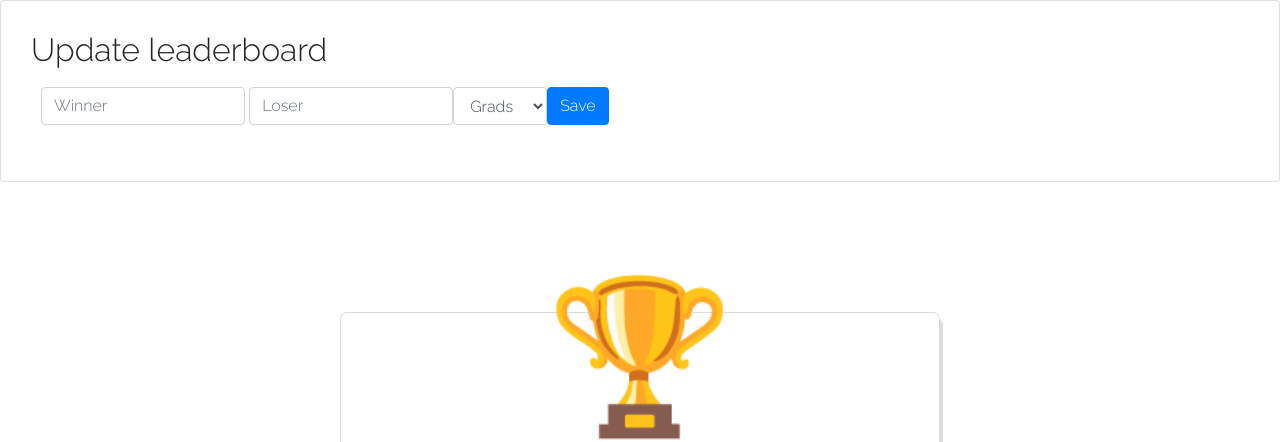
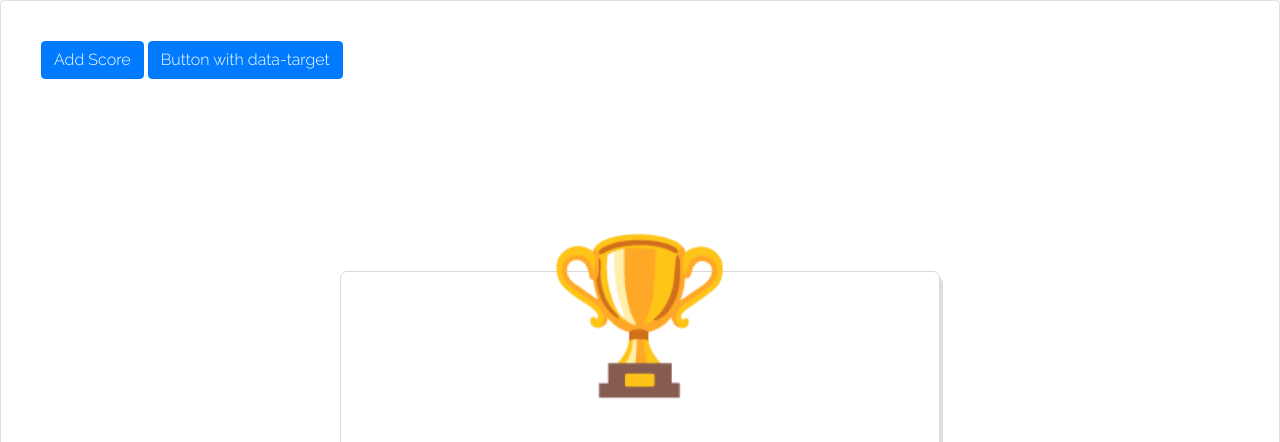
Before and after one commit to junaid-iw/TableTennisLadder, a Flask app: page /leaderboard in a window 1280 px wide. Shown: the part 76-518 px from the top of the page. Run offline with Flask 2, Linux system fonts and the light colour scheme; some libraries are stand-ins or nearby versions.

Commit message:
top html m8

```diff
--- a/main/main.py
+++ b/main/main.py
@@ -14,7 +14,7 @@ def removePlayer(player_to_remove):
         updateLeaderboard(leaderboard)
 
     except:
-        print("Error removing player from leaderboard")
+        return "Error removing player from leaderboard"
 
 
 def recordMatch(winner, loser):
@@ -172,12 +172,25 @@ def leaderboard():
 def new_add_player():
     lb_choice = request.form.get('lb_choice')
     multiselect = request.form.getlist('player')
-    changeLeaderboard(lb_choice)
+    new_leaderboard_name = request.form.get('new_lb_name')
+    delete_leaderboard_name = request.form.get('delete_lb_name')
+    delete_player_name = request.form.get('delete_player_name')
+    res = None
 
-    winner = multiselect[0].capitalize()
-    loser = multiselect[1].capitalize()
+    if multiselect:
+        winner = multiselect[0].capitalize()
+        loser = multiselect[1].capitalize()
+        changeLeaderboard(lb_choice)
+        res = recordMatch(winner, loser)
+    if new_leaderboard_name:
+        res = createLeaderboard(new_leaderboard_name)
 
-    res = recordMatch(winner, loser)
+    if delete_leaderboard_name:
+        res = deleteLeaderboard(delete_leaderboard_name)
+
+    if delete_player_name:
+        res = removePlayer(delete_player_name)
+
     if res:
         flash(res)
 
--- a/main/templates/lb.html
+++ b/main/templates/lb.html
@@ -10,19 +10,41 @@
         <div class="card">
             <div class="card-body">
                 <form method="POST">
-                    <h2>Update leaderboard</h2>
                     <div class="form-inline">
+                        <p>
+                            <a class="btn btn-primary" data-toggle="collapse" href="#collapseExample" role="button" aria-expanded="false" aria-controls="collapseExample">Add Score</a>
+                            <button class="btn btn-primary" type="button" data-toggle="collapse" data-target="#collapseExample" aria-expanded="false" aria-controls="collapseExample">Button with data-target</button>
+                        </p>
+                        <div class="collapse" id="collapseExample">
+                            <div class="card card-body">
+                                <div>
                                     <fieldset>
-                        <input name="player" placeholder="Winner" class="form-control">
+                                    <input name="player" id="add_score" placeholder="Winner" class="form-control">
                                     <input name="player" placeholder="Loser" class="form-control">
                                     </fieldset>
-                        <select name="lb_choice" class="form-control">
+                                    <select name="lb_choice" id="lb_choice" class="form-control">
                                         {% for lb in leaderboards %}
                                             <option value="{{lb[0]}}">{{lb[0]}}</option>
                                         {% endfor %}
                                     </select>
+                                </div>
                             <button type="submit" class="btn btn-primary">Save</button>
                          </div>
+                    </div>
+
+
+                        <!---->
+                    <!--<div class="form-inline">-->
+                        <!--<label for="new_lb">New Leaderboard</label>-->
+                        <!--<input name="new_lb_name" id="new_lb" placeholder="Leaderboard Name" class="form-control">-->
+                        <!--<button type="submit" class="btn btn-primary">Save</button>-->
+                        <!--<label for="delete_lb">Delete Leaderboard</label>-->
+                        <!--<input name="delete_lb_name" id="delete_lb" placeholder="Leaderboard Name" class="form-control">-->
+                        <!--<button type="submit" class="btn btn-primary">Save</button>-->
+                        <!--<label for="delete_player">Delete Player</label>-->
+                        <!--<input name="delete_player_name" id="delete_player" placeholder="Player Name" class="form-control">-->
+                        <!--<button type="submit" class="btn btn-primary">Save</button>-->
+                    <!--</div>-->
                 </form>
                 {% include 'validation_error.html' %}
             </div>
@@ -44,5 +66,8 @@
                 </div>
             </div>
         {% endfor %}
+    <script src="https://code.jquery.com/jquery-3.2.1.slim.min.js" integrity="sha384-KJ3o2DKtIkvYIK3UENzmM7KCkRr/rE9/Qpg6aAZGJwFDMVNA/GpGFF93hXpG5KkN" crossorigin="anonymous"></script>
+    <script src="https://cdnjs.cloudflare.com/ajax/libs/popper.js/1.12.9/umd/popper.min.js" integrity="sha384-ApNbgh9B+Y1QKtv3Rn7W3mgPxhU9K/ScQsAP7hUibX39j7fakFPskvXusvfa0b4Q" crossorigin="anonymous"></script>
+    <script src="https://maxcdn.bootstrapcdn.com/bootstrap/4.0.0/js/bootstrap.min.js" integrity="sha384-JZR6Spejh4U02d8jOt6vLEHfe/JQGiRRSQQxSfFWpi1MquVdAyjUar5+76PVCmYl" crossorigin="anonymous"></script>
     </body>
 </html>
```
Lines whose indentation alone changed are shown as unchanged.
